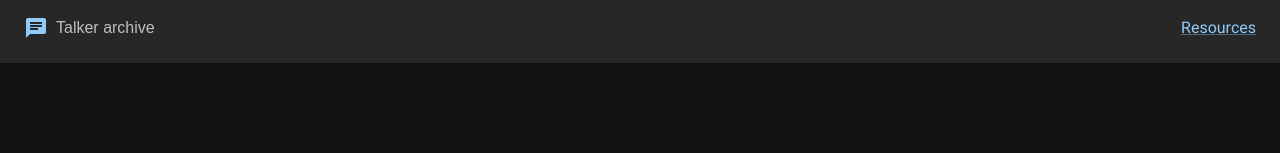
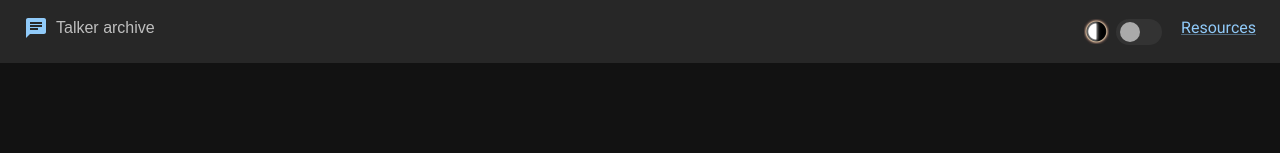
Before and after one commit to moopet/talker-archive-svelte, a SvelteKit app: page / in a window 1280 px wide. Shown: the top 153 px of the page. Built offline with nearby package versions, Linux system fonts and the light colour scheme.

Commit message:
wip light mode

```diff
--- a/src/app.css
+++ b/src/app.css
@@ -6,6 +6,7 @@
 
   --color-dark: #272727;
   --color-darker: #121212;
+  --color-off-white: #fffff0;
   --color-light: rgba(255, 255, 255, 0.7);
   --color-light-dim: rgba(255, 255, 255, 0.4);
   --color-accent: rgb(144, 202, 249);
@@ -19,6 +20,18 @@
   --link-hover-color: var(--color-accent-dim);
 
   scroll-behavior: smooth;
+}
+
+/* This used to use @media (prefers-color-scheme: dark) */
+body.dark-mode {
+  --color-dark: #333;
+  --body-background-color: var(--color-off-white);
+  --card-background-color: #abc;
+  --card-text-color: var(--color-dark);
+  --body-text-color: var(--color-dark);
+  --border-color: #666;
+  --link-color: #333;
+  --link-hover-color: #111;
 }
 
 * {
@@ -49,6 +62,10 @@ body {
   color: var(--body-text-color);
 	font-family: var(--font-body);
   line-height: 1.5;
+}
+
+body:not([data-has-js]) [data-requires-js] {
+  display: none;
 }
 
 main {
--- /dev/null
+++ b/src/lib/components/DarkModeToggle.svelte
@@ -0,0 +1,110 @@
+<script lang="ts">
+import { browser } from '$app/environment';
+import Icon from '$lib/assets/icons/dark-mode.png';
+
+const defaultColorMode: string = 'light';
+
+const getBrowserColorMode = (): string => {
+  if (!browser) {
+    return defaultColorMode;
+  }
+
+  if (window.localStorage) {
+    const userSavedMode = window.localStorage.getItem('dark-mode');
+
+    if (userSavedMode) {
+      return userSavedMode;
+    }
+  }
+
+  if (window.matchMedia) {
+    if (window.matchMedia('(prefers-color-scheme: dark)').matches) {
+      return 'dark';
+    }
+  }
+
+  return defaultColorMode;
+};
+
+let isDarkMode: boolean = $state(getBrowserColorMode() === 'dark');
+
+$effect(() => {
+  if (isDarkMode) {
+    document.body.classList.add('dark-mode');
+    window.localStorage.setItem('dark-mode', 'dark');
+  }
+  else {
+    document.body.classList.remove('dark-mode');
+    window.localStorage.setItem('dark-mode', 'light');
+  }
+});
+</script>
+
+<div data-requires-js>
+  <img class="icon" src={Icon} alt="" />
+  <input id="dark-mode-toggle" type="checkbox" bind:checked={isDarkMode} />
+  <label for="dark-mode-toggle">Dark mode</label>
+</div>
+
+<style>
+div {
+  display: flex;
+  align-items: center;
+  margin-inline-start: 1rem;
+  margin-inline-end: 1rem;
+  padding-inline-start: 0.2rem;
+  padding-inline-end: 0.2rem;
+}
+
+input {
+  opacity: 0;
+	height: 0;
+	width: 0;
+}
+
+label {
+	cursor: pointer;
+	text-indent: -9999px;
+	width: 46px;
+	height: 26px;
+	background-color: var(--color-toggle-track-off, #333);
+	display: block;
+	border-radius: 25px;
+	position: relative;
+}
+
+label:after {
+	content: '';
+	position: absolute;
+	top: 3px;
+	left: 4px;
+	width: 20px;
+	height: 20px;
+	background-color: var(--color-toggle-switch-off, #aaa);
+	border-radius: 25px;
+	transition: 0.3s;
+}
+
+.icon {
+  width: 25px;
+  height: 25px;
+}
+
+input:checked + label {
+	background-color: var(--color-toggle-track-on, #aaa);
+}
+
+input:checked + label:after {
+	left: calc(100% - 3px);
+	background-color: var(--color-toggle-switch-on, #333);
+	transform: translateX(-100%);
+}
+
+div:focus-within {
+  outline: medium auto currentColor;
+}
+
+label:active:after {
+	width: 30px;
+}
+</style>
--- a/src/lib/components/Header.svelte
+++ b/src/lib/components/Header.svelte
@@ -1,11 +1,14 @@
 <script lang="ts">
+  import DarkModeToggle from '$lib/components/DarkModeToggle.svelte';
 </script>
 
 <header>
-  <div>
+  <div class="home">
     <a aria-labelledby="home-navigation" href="/"><svg focusable="false" fill="currentColor" aria-hidden="true" viewBox="0 0 24 24"><path d="M20 2H4c-1.1 0-1.99.9-1.99 2L2 22l4-4h14c1.1 0 2-.9 2-2V4c0-1.1-.9-2-2-2zM6 9h12v2H6V9zm8 5H6v-2h8v2zm4-6H6V6h12v2z"></path></svg></a>
     <h1 id="home-navigation">Talker archive</h1>
   </div>
+
+  <DarkModeToggle />
 
   <nav>
     <a href="/resources">Resources</a>
@@ -15,12 +18,16 @@
 <style>
 header {
   display: flex;
-  justify-content: space-between;
+  justify-content: flex-end;
   background-color: var(--card-background-color);
   padding-inline-start: 1.5rem;
   padding-inline-end: 1.5rem;
   padding-block-start: 1rem;
   padding-block-end: 1rem;
+}
+
+.home {
+  flex-grow: 1;
 }
 
 div {
--- a/src/lib/components/TalkerCard.svelte
+++ b/src/lib/components/TalkerCard.svelte
@@ -18,10 +18,10 @@
 <style>
 a {
   display: flex;
-  border: 1px solid #333333;
+  border: 1px solid var(--border-color, #333333);
   border-radius: 4px;
-  background-color: var(--card-background-color);
-  color: white;
+  background-color: var(--card-background-color, black);
+  color: var(--card-text-color, white);
   flex-direction: column;
   text-decoration: none;
   justify-content: space-between;
--- a/src/routes/+layout.svelte
+++ b/src/routes/+layout.svelte
@@ -1,5 +1,10 @@
 <script lang="ts">
   import type { Snippet } from 'svelte';
+  import { browser } from '$app/environment';
+
+  if (browser) {
+    document.body.dataset.hasJs = "true";
+  }
 
 	import '../app.css';
   import Header from '$lib/components/Header.svelte';
--- a/src/routes/details/[slug]/+page.svelte
+++ b/src/routes/details/[slug]/+page.svelte
@@ -141,7 +141,7 @@ section {
 .hero {
   padding-block-start: 0;
   padding-block-end: 0;
-  background-color: rgba(255, 255, 255, 0.05);
+  background-color: var(--card-background-color);
 }
 
 .information {
```
Also changed, not shown: src/lib/assets/icons/dark-mode.png (added).
